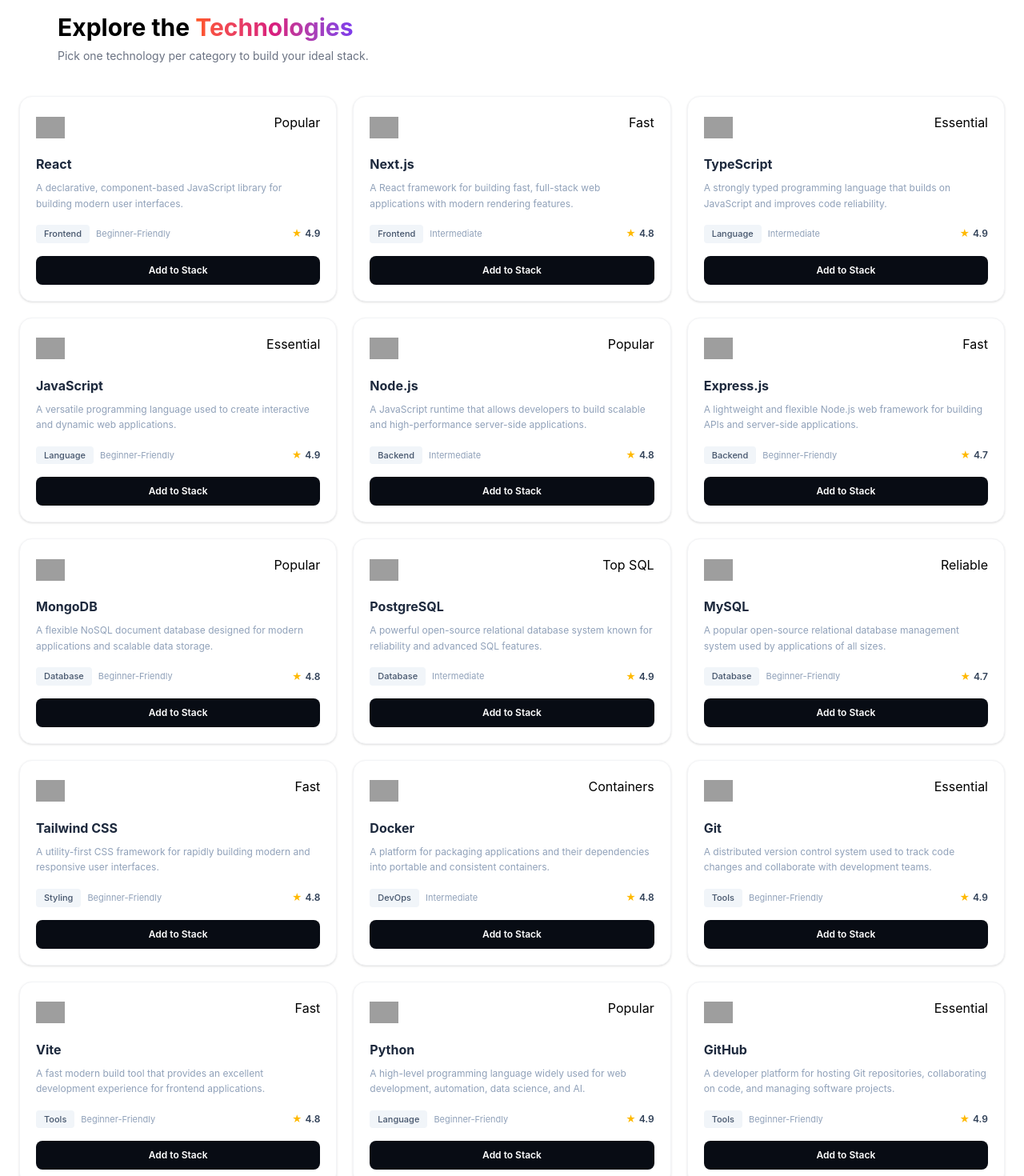
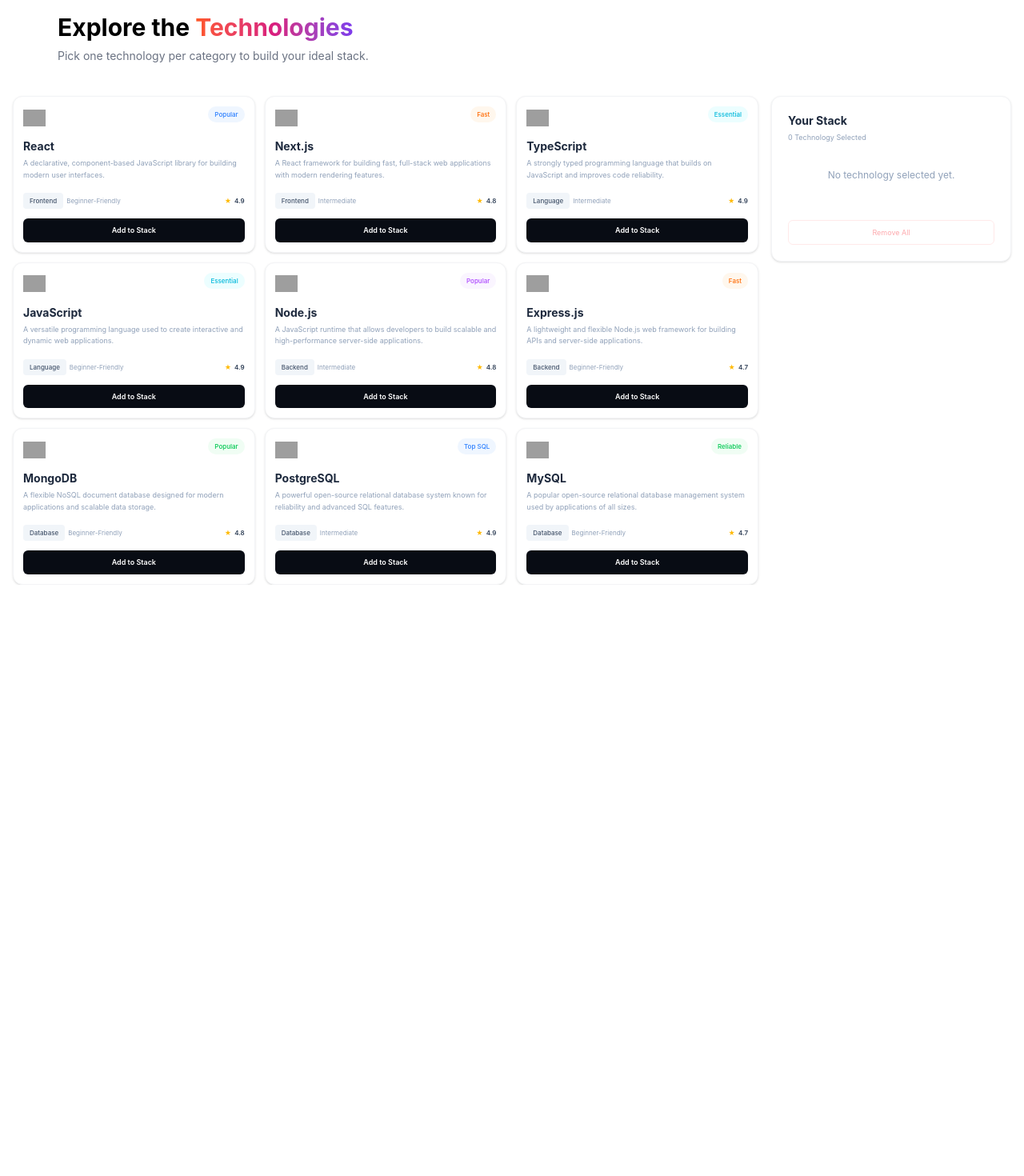
Before and after one commit to surjomitra72-ux/5th-assignment, a React (Vite) app: page / in a window 1280 px wide. Shown: the part 600-2070 px from the top of the page at 80% size. After the commit the page ends 1331 px from the top, so only its background shows below. Built offline with nearby package versions, Linux system fonts and the light colour scheme; grey boxes are pictures that could not be loaded.

Commit message:
Add technology foue card

```diff
--- a/public/data.json
+++ b/public/data.json
@@ -7,7 +7,8 @@
     "icon": "https://icon.icepanel.io/Technology/svg/React.svg",
     "rating": 4.9,
     "difficulty": "Beginner-Friendly",
-    "badge": "Popular"
+    "badge": "Popular",
+    "color": "blue"
   },
   {
     "id": "nextjs",
@@ -17,7 +18,8 @@
     "icon": "https://icon.icepanel.io/Technology/svg/Next.js.svg",
     "rating": 4.8,
     "difficulty": "Intermediate",
-    "badge": "Fast"
+    "badge": "Fast",
+    "color": "orange"
   },
   {
     "id": "typescript",
@@ -27,7 +29,8 @@
     "icon": "https://icon.icepanel.io/Technology/svg/TypeScript.svg",
     "rating": 4.9,
     "difficulty": "Intermediate",
-    "badge": "Essential"
+    "badge": "Essential",
+    "color": "cyan"
   },
   {
     "id": "javascript",
@@ -37,7 +40,8 @@
     "icon": "https://icon.icepanel.io/Technology/svg/JavaScript.svg",
     "rating": 4.9,
     "difficulty": "Beginner-Friendly",
-    "badge": "Essential"
+    "badge": "Essential",
+    "color": "cyan"
   },
   {
     "id": "nodejs",
@@ -47,7 +51,8 @@
     "icon": "https://icon.icepanel.io/Technology/svg/Node.js.svg",
     "rating": 4.8,
     "difficulty": "Intermediate",
-    "badge": "Popular"
+    "badge": "Popular",
+    "color": "purple"
   },
   {
     "id": "express",
@@ -57,7 +62,8 @@
     "icon": "https://icon.icepanel.io/Technology/svg/Express.svg",
     "rating": 4.7,
     "difficulty": "Beginner-Friendly",
-    "badge": "Fast"
+    "badge": "Fast",
+    "color": "orange"
   },
   {
     "id": "mongodb",
@@ -67,7 +73,8 @@
     "icon": "https://icon.icepanel.io/Technology/svg/MongoDB.svg",
     "rating": 4.8,
     "difficulty": "Beginner-Friendly",
-    "badge": "Popular"
+    "badge": "Popular",
+    "color": "green"
   },
   {
     "id": "postgresql",
@@ -77,7 +84,8 @@
     "icon": "https://icon.icepanel.io/Technology/svg/PostgresSQL.svg",
     "rating": 4.9,
     "difficulty": "Intermediate",
-    "badge": "Top SQL"
+    "badge": "Top SQL",
+    "color": "blue"
   },
   {
     "id": "mysql",
@@ -87,66 +95,7 @@
     "icon": "https://icon.icepanel.io/Technology/svg/MySQL.svg",
     "rating": 4.7,
     "difficulty": "Beginner-Friendly",
-    "badge": "Reliable"
-  },
-  {
-    "id": "tailwindcss",
-    "name": "Tailwind CSS",
-    "category": "Styling",
-    "description": "A utility-first CSS framework for rapidly building modern and responsive user interfaces.",
-    "icon": "https://icon.icepanel.io/Technology/svg/Tailwind-CSS.svg",
-    "rating": 4.8,
-    "difficulty": "Beginner-Friendly",
-    "badge": "Fast"
-  },
-  {
-    "id": "docker",
-    "name": "Docker",
-    "category": "DevOps",
-    "description": "A platform for packaging applications and their dependencies into portable and consistent containers.",
-    "icon": "https://icon.icepanel.io/Technology/svg/Docker.svg",
-    "rating": 4.8,
-    "difficulty": "Intermediate",
-    "badge": "Containers"
-  },
-  {
-    "id": "git",
-    "name": "Git",
-    "category": "Tools",
-    "description": "A distributed version control system used to track code changes and collaborate with development teams.",
-    "icon": "https://icon.icepanel.io/Technology/svg/Git.svg",
-    "rating": 4.9,
-    "difficulty": "Beginner-Friendly",
-    "badge": "Essential"
-  },
-  {
-    "id": "vite",
-    "name": "Vite",
-    "category": "Tools",
-    "description": "A fast modern build tool that provides an excellent development experience for frontend applications.",
-    "icon": "https://icon.icepanel.io/Technology/svg/Vite.js.svg",
-    "rating": 4.8,
-    "difficulty": "Beginner-Friendly",
-    "badge": "Fast"
-  },
-  {
-    "id": "python",
-    "name": "Python",
-    "category": "Language",
-    "description": "A high-level programming language widely used for web development, automation, data science, and AI.",
-    "icon": "https://icon.icepanel.io/Technology/svg/Python.svg",
-    "rating": 4.9,
-    "difficulty": "Beginner-Friendly",
-    "badge": "Popular"
-  },
-  {
-    "id": "github",
-    "name": "GitHub",
-    "category": "Tools",
-    "description": "A developer platform for hosting Git repositories, collaborating on code, and managing software projects.",
-    "icon": "https://icon.icepanel.io/Technology/svg/GitHub.svg",
-    "rating": 4.9,
-    "difficulty": "Beginner-Friendly",
-    "badge": "Essential"
+    "badge": "Reliable",
+    "color": "green"
   }
 ]
--- a/src/App.tsx
+++ b/src/App.tsx
@@ -3,9 +3,11 @@
 import Banner from "./components.tsx/Banner";
 import Nav from "./components.tsx/Nav";
 import TechnologyCards from "./components.tsx/TechnologyCards";
+
 import Cards from "./components.tsx/Code/Cards";
+import YourStack from "./components.tsx/Code/YourStack";
 
-import { Suspense } from "react";
+import { Suspense, useState } from "react";
 import type { Icard } from "./components.tsx/Code/Type";
 
 const CardsFetch = async (): Promise<Icard[]> => {
@@ -15,8 +17,10 @@
   return data;
 };
 
+const CardsPromise = CardsFetch();
+
 function App() {
-  const CardsPromise = CardsFetch();
+  const [selectedCards, setSelectedCards] = useState<Icard[]>([]);
 
   return (
     <>
@@ -24,12 +28,34 @@
 
       <main className="pt-[80px]">
         <Banner />
+
         <TechnologyCards />
+
+        <Suspense fallback={<h2>Loading...</h2>}>
+          <div className="max-w-7xl mx-auto px-4">
+            <div className="grid grid-cols-1 lg:grid-cols-4 gap-4">
+
+              {/* Available Cards */}
+              <div className="lg:col-span-3">
+                <Cards
+                  CardsPromise={CardsPromise}
+                  selectedCards={selectedCards}
+                  setSelectedCards={setSelectedCards}
+                />
+              </div>
+
+              {/* Your Stack */}
+              <div className="lg:col-span-1">
+                <YourStack
+                  selectedCards={selectedCards}
+                  setSelectedCards={setSelectedCards}
+                />
+              </div>
+
+            </div>
+          </div>
+        </Suspense>
       </main>
-
-      <Suspense fallback={<h2>Loading...</h2>}>
-        <Cards CardsPromise={CardsPromise} />
-      </Suspense>
     </>
   );
 }
--- a/src/components.tsx/Code/AvailableCards.tsx
+++ b/src/components.tsx/Code/AvailableCards.tsx
@@ -2,68 +2,92 @@
 
 interface AvailableCardsProps {
   Cards: Icard[];
+  selectedCards: Icard[];
+  setSelectedCards: React.Dispatch<React.SetStateAction<Icard[]>>;
 }
 
-const getBadgeStyle = (badge: string) => {
-  if (badge === "Popular") return "badge-primary";
-  if (badge === "New") return "badge-success";
-  if (badge === "Trending") return "badge-warning";
-
-  return "badge-neutral";
+const badgeColors: Record<string, string> = {
+  blue: "bg-blue-50 text-blue-500",
+  green: "bg-green-50 text-green-500",
+  orange: "bg-orange-50 text-orange-500",
+  purple: "bg-purple-50 text-purple-500",
+  cyan: "bg-cyan-50 text-cyan-500",
+  red: "bg-red-50 text-red-500",
+  yellow: "bg-yellow-50 text-yellow-600",
 };
 
-const AvailableCards = ({ Cards }: AvailableCardsProps) => {
+const AvailableCards = ({
+  Cards,
+  selectedCards,
+  setSelectedCards,
+}: AvailableCardsProps) => {
   return (
-    <div className="grid grid-cols-1 md:grid-cols-2 lg:grid-cols-3 gap-5 max-w-7xl mx-auto px-4 sm:px-6">
+    <div className="grid grid-cols-1 md:grid-cols-2 lg:grid-cols-3 gap-3">
       {Cards.map((card) => (
         <div
           key={card.id}
-          className="rounded-2xl border border-gray-100 bg-white p-5 shadow-sm flex flex-col justify-between transition-all hover:shadow-md"
+          className="rounded-xl border border-gray-100 bg-white p-3 shadow-sm flex flex-col justify-between hover:shadow-md transition-all"
         >
           <div>
-            {/* Icon + Badge */}
             <div className="flex justify-between items-start">
               <img
                 src={card.icon}
                 alt={card.name}
-                className="w-9 h-9 object-contain"
+                className="w-7 h-7 object-contain"
               />
 
-              <span className={`badge ${getBadgeStyle(card.badge)}`}>
+              <span
+                className={`px-2 py-1 rounded-full text-[8px] font-medium ${
+                  badgeColors[card.color] || "bg-gray-50 text-gray-500"
+                }`}
+              >
                 {card.badge}
               </span>
             </div>
 
-            {/* Name */}
-            <h3 className="text-base font-bold text-slate-800 mt-4">
+            <h3 className="text-sm font-bold text-slate-800 mt-3">
               {card.name}
             </h3>
 
-            {/* Description */}
-            <p className="text-xs text-slate-400 mt-2 leading-relaxed min-h-[40px]">
+            <p className="text-[9px] text-slate-400 mt-1 leading-relaxed min-h-[32px]">
               {card.description}
             </p>
           </div>
 
           <div>
-            {/* Category + Difficulty + Rating */}
-            <div className="flex items-center gap-2 mt-4 text-xs">
-              <span className="bg-slate-100 text-slate-600 px-2.5 py-1 rounded text-[11px] font-medium">
+            <div className="flex items-center gap-1 mt-3 text-[8px]">
+              <span className="bg-slate-100 text-slate-600 px-2 py-1 rounded font-medium">
                 {card.category}
               </span>
 
-              <span className="text-slate-400 text-[11px]">
-                {card.difficulty}
-              </span>
+              <span className="text-slate-400">{card.difficulty}</span>
 
-              <span className="ml-auto flex items-center gap-1 font-semibold text-slate-700 text-xs">
+              <span className="ml-auto flex items-center gap-1 font-semibold text-slate-700">
                 <span className="text-amber-400">★</span>
                 {card.rating}
               </span>
             </div>
 
-            {/* Button */}
-            <button className="w-full bg-[#080C14] hover:bg-slate-800 text-white text-xs font-semibold py-2.5 rounded-lg mt-4 transition-colors">
+            <button
+              onClick={(e) => {
+                const button = e.currentTarget;
+
+                button.classList.add("scale-90");
+
+                setTimeout(() => {
+                  button.classList.remove("scale-90");
+                }, 150);
+
+                const alreadySelected = selectedCards.some(
+                  (selectedCard) => selectedCard.id === card.id,
+                );
+
+                if (!alreadySelected) {
+                  setSelectedCards([...selectedCards, card]);
+                }
+              }}
+              className="w-full bg-[#080C14] hover:bg-slate-800 text-white text-[9px] font-semibold py-2 rounded-md mt-3 transition-transform duration-150"
+            >
               Add to Stack
             </button>
           </div>
--- a/src/components.tsx/Code/Cards.tsx
+++ b/src/components.tsx/Code/Cards.tsx
@@ -4,16 +4,24 @@
 
 interface CardsProps {
   CardsPromise: Promise<Icard[]>;
+  selectedCards: Icard[];
+  setSelectedCards: React.Dispatch<React.SetStateAction<Icard[]>>;
 }
 
-const Cards = ({ CardsPromise }: CardsProps) => {
+const Cards = ({
+  CardsPromise,
+  selectedCards,
+  setSelectedCards,
+}: CardsProps) => {
   const cards = use(CardsPromise);
-
-  console.log(cards);
 
   return (
     <div>
-      <AvailableCards Cards={cards} />
+      <AvailableCards
+        Cards={cards}
+        selectedCards={selectedCards}
+        setSelectedCards={setSelectedCards}
+      />
     </div>
   );
 };
--- a/src/components.tsx/Code/Type.tsx
+++ b/src/components.tsx/Code/Type.tsx
@@ -1,10 +1,11 @@
 export interface Icard {
   id: string;
   name: string;
-  category: string
+  category: string;
   description: string;
   icon: string;
   rating: number;
-  difficulty: string
+  difficulty: string;
   badge: string;
+  color: string;
 }
--- /dev/null
+++ b/src/components.tsx/Code/YourStack.tsx
@@ -0,0 +1,72 @@
+import type { Dispatch, SetStateAction } from "react";
+import type { Icard } from "./Type";
+
+interface YourStackProps {
+  selectedCards: Icard[];
+  setSelectedCards: Dispatch<SetStateAction<Icard[]>>;
+}
+
+const YourStack = ({ selectedCards, setSelectedCards }: YourStackProps) => {
+  const handleRemove = (id: string) => {
+    setSelectedCards(selectedCards.filter((card) => card.id !== id));
+  };
+
+  const handleRemoveAll = () => {
+    setSelectedCards([]);
+  };
+
+  return (
+    <div className="border border-gray-100 rounded-xl bg-white p-5 shadow-sm">
+      <h2 className="text-sm font-bold text-slate-800">Your Stack</h2>
+
+      <p className="text-[9px] text-slate-400 mt-1">
+        {selectedCards.length} Technology Selected
+      </p>
+
+      {selectedCards.length === 0 ? (
+        <p className="text-center text-xs text-slate-400 py-8">
+          No technology selected yet.
+        </p>
+      ) : (
+        <div className="mt-4 space-y-2">
+          {selectedCards.map((card) => (
+            <div
+              key={card.id}
+              className="flex items-center justify-between border border-gray-100 rounded-lg p-2"
+            >
+              <div className="flex items-center gap-2">
+                <img
+                  src={card.icon}
+                  alt={card.name}
+                  className="w-6 h-6 object-contain"
+                />
+
+                <span className="text-xs font-medium text-slate-700">
+                  {card.name}
+                </span>
+              </div>
+
+              {/* X Button */}
+              <button
+                onClick={() => handleRemove(card.id)}
+                className="btn btn-ghost btn-xs text-gray-400 hover:text-red-500 text-2xl"
+              >
+                ×
+              </button>
+            </div>
+          ))}
+        </div>
+      )}
+
+      <button
+        onClick={handleRemoveAll}
+        disabled={selectedCards.length === 0}
+        className="w-full border border-red-200 text-red-500 text-[9px] py-2 rounded-md mt-4 disabled:opacity-40"
+      >
+        Remove All
+      </button>
+    </div>
+  );
+};
+
+export default YourStack;
```
